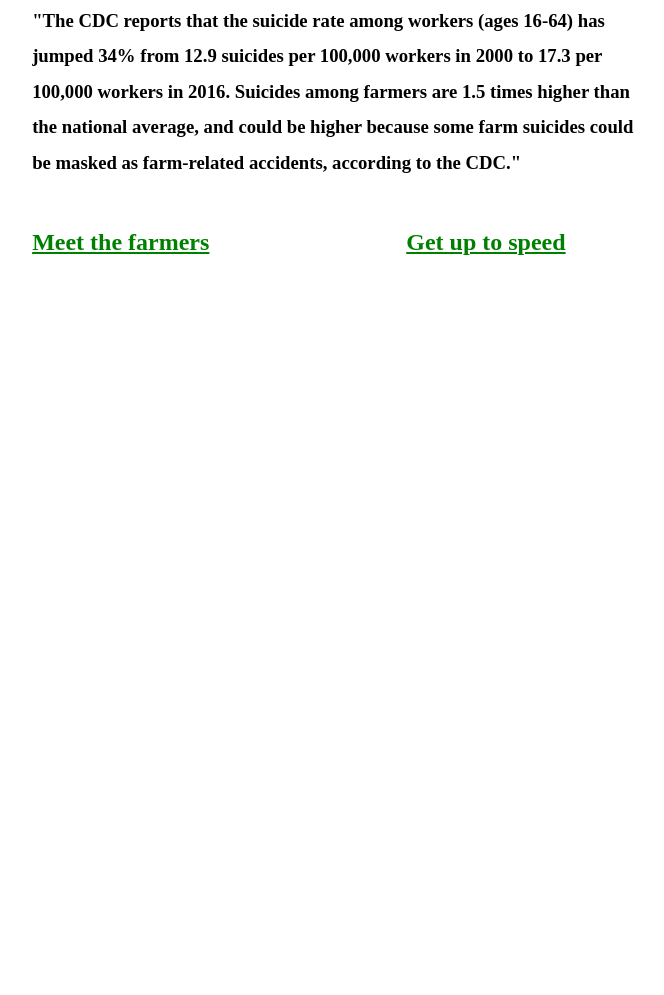
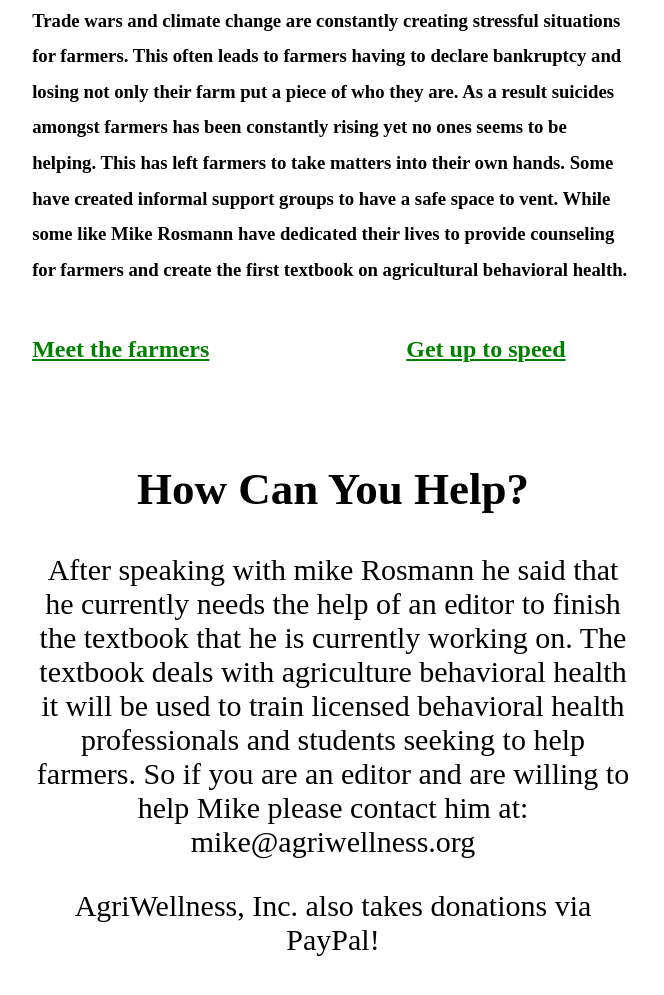
Before and after one commit to mattwemoran/yourfarmers, a plain HTML site: page index.html in a window 1280 px wide. Shown: the part 377-1372 px from the top of the page, without its empty margins (307-971 px from the left). Before the commit the page ends 800 px from the top, so only its background shows below. Drawn offline with Linux system fonts and the light colour scheme.

Commit message:
Add files via upload

```diff
--- a/index.html
+++ b/index.html
@@ -9,11 +9,17 @@
   <div class="one">Know Your Farmer</div>
   <div class="two">
 <h3>While it may seem that farming has become and industrial practice that is far from the truth. Large farms only account for 4% of all farms. But only 66% of all sales. That leaves 96% of family farms having  to split only 34% of sales. </h3>
-<h3>"The CDC reports that the suicide rate among workers (ages 16-64) has jumped 34% from 12.9 suicides per 100,000 workers in 2000 to 17.3 per 100,000 workers in 2016. Suicides among farmers are 1.5 times higher than the national average, and could be higher because some farm suicides could be masked as farm-related accidents, according to the CDC." </h3>
+<h3>Trade wars and climate change are constantly creating stressful situations for farmers. This often leads to farmers having to declare bankruptcy and losing not only their farm put a piece of who they are. As a result suicides amongst farmers has been constantly rising yet no ones seems to be helping. This has left farmers to take matters into their own hands. Some have created informal support groups to have a safe space to vent. While some like Mike Rosmann have dedicated their lives to provide counseling for farmers and create the first textbook on agricultural behavioral health. </h3>
 
      </div>
      <div class="three"><a href="speed.html"><h2>Get up to speed</h2></a></div>
      <div class="four"> <a href="meetfarm.html"><h2>Meet the farmers</h2></a> </div>
+     <div class="five">
+         <h2>How Can You Help?</h2>
+     <p>After speaking with mike Rosmann he said that he currently needs the help of an editor to finish the textbook that he is currently working on. The textbook deals with agriculture behavioral health it will be used to train licensed behavioral health professionals and students seeking to help farmers. So if you are an editor and are willing to help Mike please contact him at: mike@agriwellness.org </p>
+     <p> AgriWellness, Inc. also takes donations via PayPal!</p>
+     </div>
+
 
  </div>
 </body>
--- a/style.css
+++ b/style.css
@@ -46,8 +46,12 @@ grid-row: 1;
   grid-row: 3;
 }
 .five {
-  grid-column: 2;
+font-size: 30px;
+  grid-column: 4/10;
   grid-row: 4;
+}
+.five{
+    text-align: center
 }
 .six {
   grid-column: 3;
```
